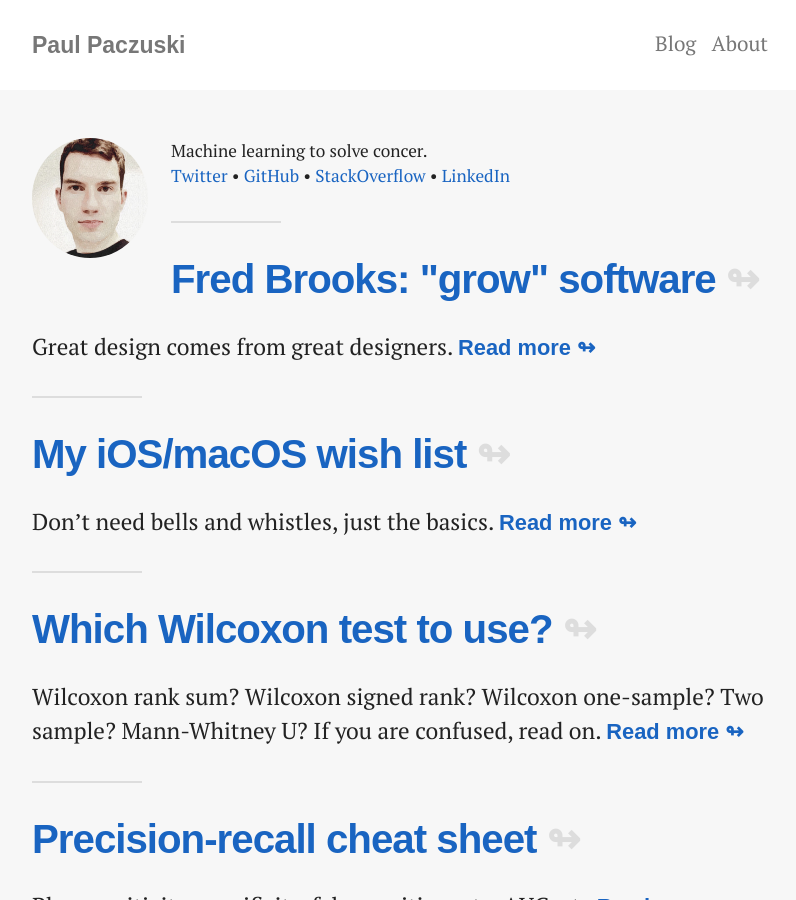
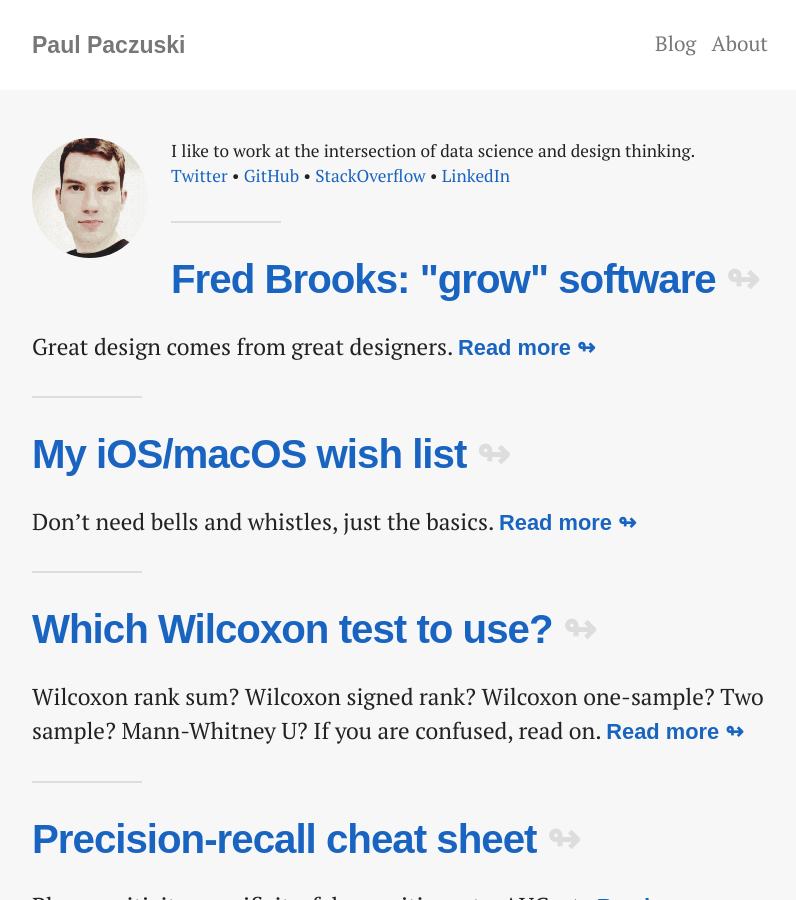
Before and after one commit to pavopax/pavopax.github.io, a Jekyll site: the page built from index.html, in a window 1280 px wide and 900 px high. Shown: the whole window, without its empty margins (240-1036 px from the left). Built offline with Jekyll 4.4.1, drawn with Linux system fonts in a browser that asks for light colours; nearby versions of some CDN libraries.

Commit message:
Update header

```diff
--- a/index.html
+++ b/index.html
@@ -8,7 +8,7 @@
       <div class="about-box">
 	<img src="/img/paczuski.JPG" alt="Paul" class="about-avatar-small"">
         <p class="small">
-Machine learning to solve concer. <br><a href="http://twitter.com/pavopax/">Twitter</a> &bullet; <a href="https://github.com/pavopax">GitHub</a> &bullet; <a href="http://stackoverflow.com/users/3217870/pavopax">StackOverflow</a> &bullet; </a><a href="https://www.linkedin.com/in/paczuski">LinkedIn</a>
+I like to work at the intersection of data science and design thinking. <br><a href="http://twitter.com/pavopax/">Twitter</a> &bullet; <a href="https://github.com/pavopax">GitHub</a> &bullet; <a href="http://stackoverflow.com/users/3217870/pavopax">StackOverflow</a> &bullet; </a><a href="https://www.linkedin.com/in/paczuski">LinkedIn</a>
 	</p>
         </div>
 
```
